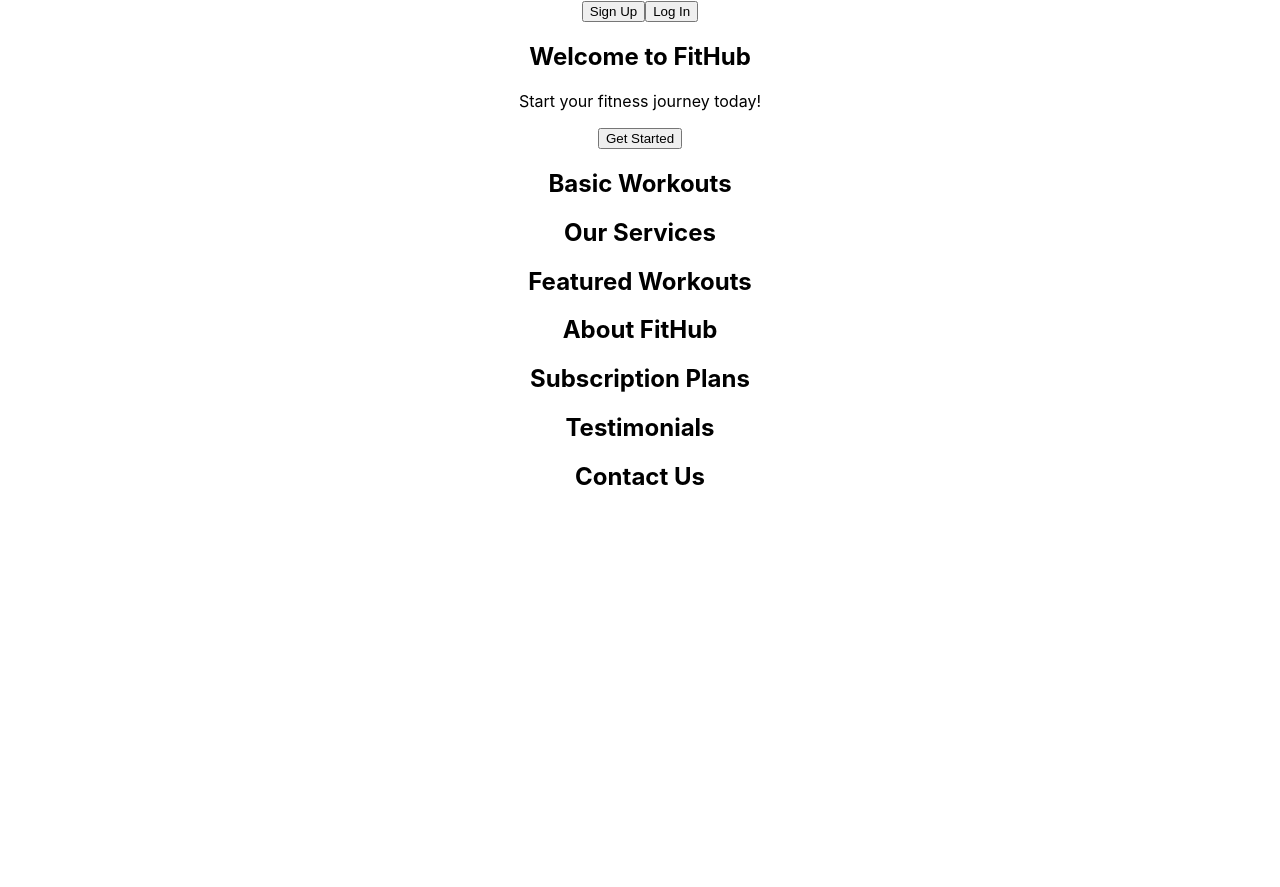
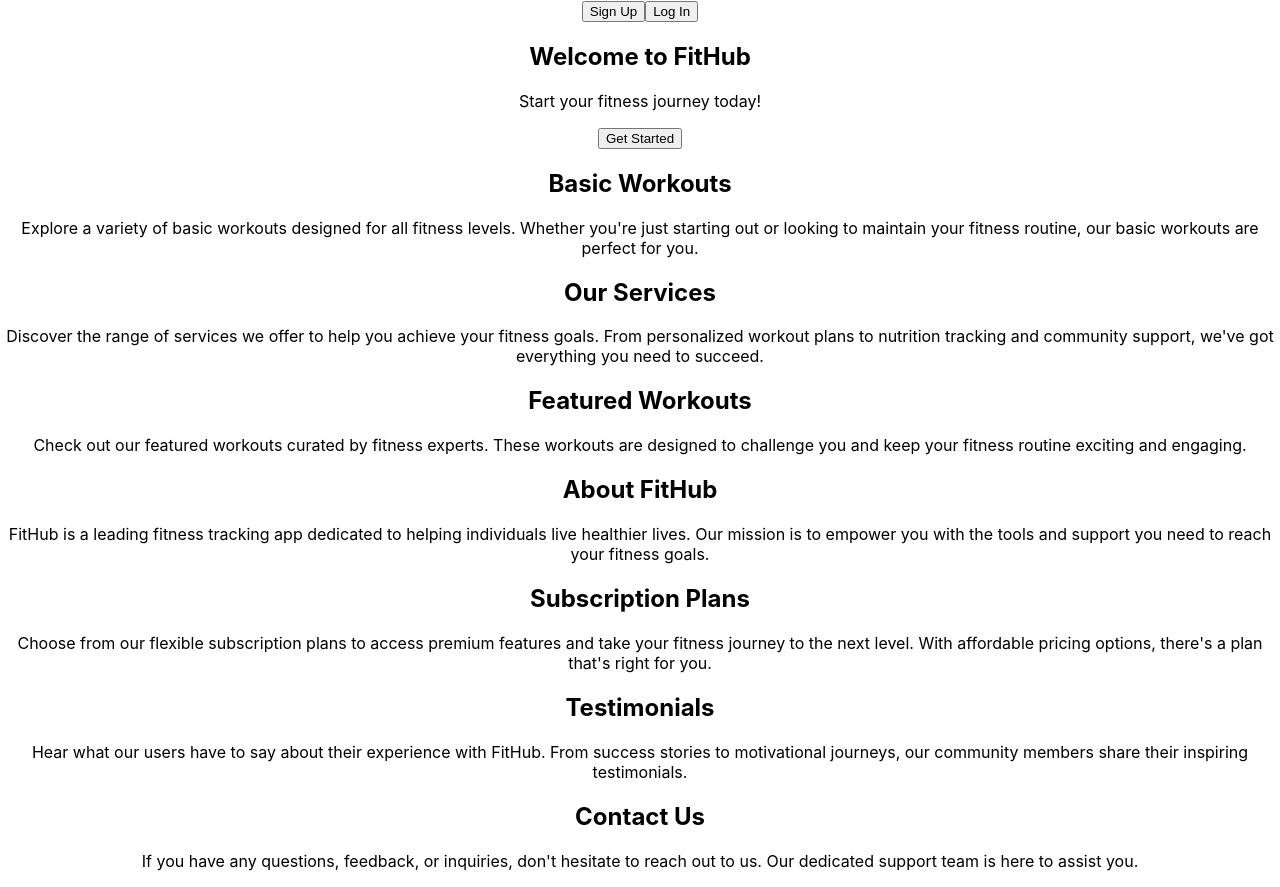
Before and after one commit to eceechain/FitHub, a React (Create React App) app in the folder client/: page / in a window 1280 px wide. Before the commit the page ends 800 px from the top, so only its background shows below. Built offline with nearby package versions, Linux system fonts and the light colour scheme.

Commit message:
Improved Home component with layout and sections.

```diff
--- a/client/src/Components/Home.js
+++ b/client/src/Components/Home.js
@@ -1,5 +1,6 @@
 import React from 'react';
 import './Home.css';
+
 const Home = () => {
     return (
         <div className="home">
@@ -21,42 +22,49 @@ const Home = () => {
             {/* Basic Workouts Section */}
             <section className="basic-workouts">
                 <h2>Basic Workouts</h2>
+                <p>Explore a variety of basic workouts designed for all fitness levels. Whether you're just starting out or looking to maintain your fitness routine, our basic workouts are perfect for you.</p>
                 {/* Display basic workout content here */}
             </section>
 
             {/* Services Section */}
             <section className="services">
                 <h2>Our Services</h2>
+                <p>Discover the range of services we offer to help you achieve your fitness goals. From personalized workout plans to nutrition tracking and community support, we've got everything you need to succeed.</p>
                 {/* Display service offerings here */}
             </section>
 
             {/* Featured Workouts Section */}
             <section className="featured-workouts">
                 <h2>Featured Workouts</h2>
+                <p>Check out our featured workouts curated by fitness experts. These workouts are designed to challenge you and keep your fitness routine exciting and engaging.</p>
                 {/* Display featured workouts here */}
             </section>
 
             {/* About FitHub Section */}
             <section className="about">
                 <h2>About FitHub</h2>
+                <p>FitHub is a leading fitness tracking app dedicated to helping individuals live healthier lives. Our mission is to empower you with the tools and support you need to reach your fitness goals.</p>
                 {/* Display information about FitHub here */}
             </section>
 
             {/* Subscription Plans Section */}
             <section className="subscription-plans">
                 <h2>Subscription Plans</h2>
+                <p>Choose from our flexible subscription plans to access premium features and take your fitness journey to the next level. With affordable pricing options, there's a plan that's right for you.</p>
                 {/* Display subscription plans and pricing here */}
             </section>
 
             {/* Testimonials Section */}
             <section className="testimonials">
                 <h2>Testimonials</h2>
+                <p>Hear what our users have to say about their experience with FitHub. From success stories to motivational journeys, our community members share their inspiring testimonials.</p>
                 {/* Display testimonials from users here */}
             </section>
 
             {/* Contact Us Section */}
             <section className="contact">
                 <h2>Contact Us</h2>
+                <p>If you have any questions, feedback, or inquiries, don't hesitate to reach out to us. Our dedicated support team is here to assist you.</p>
                 {/* Display contact information and form here */}
             </section>
         </div>
```
